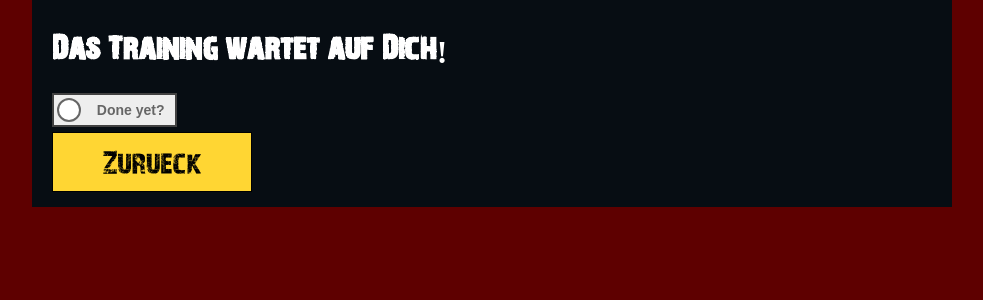
After one commit to Ellyn737/RPG_fitness, a PHP site: page /training.html in a window 1280 px wide. The commit adds this page. Shown: the top 300 px of the page, without its empty margins (148-1131 px from the left). Run offline with PHP 8.4, Linux system fonts and the light colour scheme.

Commit message:
training hinzugefügt

```diff
--- a/styles.css
+++ b/styles.css
@@ -11,7 +11,7 @@ html{
 body{
     font-family: hard;
     color: #fff;
-    background-color: #000;
+    background-color: rgb(94, 0, 0);
     margin:0;
     padding:0;
 }
@@ -57,6 +57,9 @@ input{
 }
 
 input[type=submit]{
+    height: 60px;
+    width: 200px;
+    font-size: 30px;
     background-color: #ffd633;
     color: #000;
     margin: 5px 0 5px 0;
@@ -64,6 +67,9 @@ input[type=submit]{
     border: 1px solid #000;
 }
 
+form.button {
+    text-align: center;
+}
 
 /*classes and ids*/
 
@@ -74,3 +80,87 @@ input[type=submit]{
     padding: 10px 20px 10px 20px;
     position: relative;
 }
+
+/*slider in training.html (Get Done yet? - Done!)*/
+
+.slider {
+    border: none;
+    position: relative;
+    -webkit-user-select: none;
+    -moz-user-select: none;
+    -ms-user-select: none;
+    user-select: none;
+    width: 125px;
+  }
+
+  .slider-checkbox {
+    display: none;
+  }
+
+  .slider-label {
+    border: 2px solid rgb(66, 66, 66);
+    cursor: pointer;
+    display: block;
+    overflow: hidden;
+  }
+
+  .slider-inner {
+    display: block;
+    margin-left: -100%;
+    -webkit-transition: margin 0.3s ease-in 0s;
+    transition: margin 0.3s ease-in 0s;
+    width: 200%;
+  }
+
+  .slider-inner:before,
+  .slider-inner:after {
+    -webkit-box-sizing: border-box;
+    box-sizing: border-box;
+    display: block;
+    float: left;
+    font-family: sans-serif;
+    font-size: 14px;
+    font-weight: bold;
+    height: 30px;
+    line-height: 30px;
+    padding: 0;
+    width: 50%;
+  }
+
+  .slider-inner:before {
+    background-color: #0376bb;
+    color: #fff;
+    content: "DONE!";
+    padding-left: .75em;
+  }
+
+  .slider-inner:after {
+    background-color: #eee;
+    color: #666;
+    content: "Done yet?";
+    padding-right: .75em;
+    text-align: right;
+  }
+
+  .slider-circle {
+    background: #fff;
+    border: 2px solid #666;
+    border-radius: 20px;
+    bottom: 0;
+    display: block;
+    margin: 5px;
+    position: absolute;
+    right: 91px;
+    top: 0;
+    -webkit-transition: all 0.3s ease-in 0s;
+    transition: all 0.3s ease-in 0s;
+    width: 20px;
+  }
+
+  .slider-checkbox:checked + .slider-label .slider-inner {
+    margin-left: 0;
+  }
+
+  .slider-checkbox:checked + .slider-label .slider-circle {
+    right: 0;
+  }
--- /dev/null
+++ b/training.html
@@ -0,0 +1,32 @@
+<!doctype html>
+<html>
+    <head>
+        <link rel="stylesheet" type="text/css" href="styles.css">
+        <title>Training</title>
+    </head>
+    <body>
+        <div class="wrapper">
+            <h1>Das Training wartet auf Dich!</h1>
+
+            <div id="training">
+                <!--Hier kommen die Trainingbilder + Beschreibung rein-->
+            </div>
+
+            <div class="slider">
+                <input type="checkbox" name="slider" class="slider-checkbox" id="sliderSwitch">
+                <label class="slider-label" for="sliderSwitch">
+                    <span class="slider-inner"></span>
+                    <span class="slider-circle"></span>
+                </label>
+            </div>
+
+            <form class="back">
+                <input type="submit" value="Zurueck"  onclick="history.back()">
+            </form>
+
+
+        </div>
+
+
+    </body>
+</html>
```
